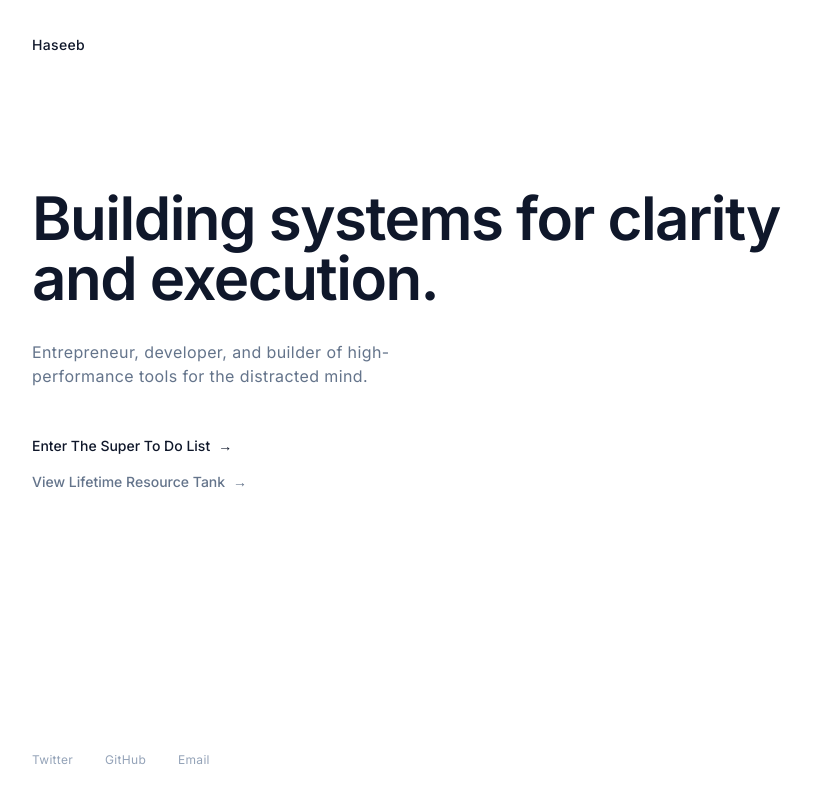
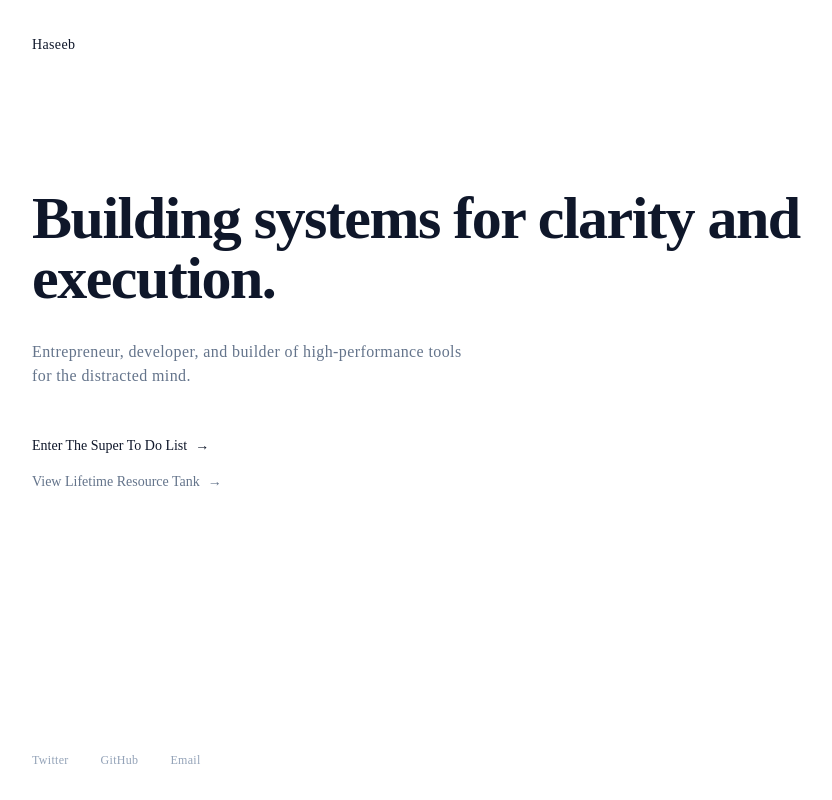
Before and after one commit to hsznzas/hsnsz, a Next.js app: page / in a window 1280 px wide. Shown: the whole page, without its empty margins (32-864 px from the left). Built offline with nearby package versions, Linux system fonts and the light colour scheme.

Commit message:
style: Change font to Times New Roman

```diff
--- a/app/layout.tsx
+++ b/app/layout.tsx
@@ -1,11 +1,5 @@
 import type { Metadata } from 'next'
-import { Inter } from 'next/font/google'
 import './globals.css'
-
-const inter = Inter({
-  subsets: ['latin'],
-  display: 'swap',
-})
 
 export const metadata: Metadata = {
   title: "The Super To Do List | ADHD-Optimized Hyper-Focus",
@@ -19,7 +13,7 @@ export default function RootLayout({
   children: React.ReactNode
 }) {
   return (
-    <html lang="en" className={inter.className} suppressHydrationWarning>
+    <html lang="en" className="font-serif" suppressHydrationWarning>
       <head>
         <script
           dangerouslySetInnerHTML={{
--- a/tailwind.config.ts
+++ b/tailwind.config.ts
@@ -10,7 +10,8 @@ const config: Config = {
   theme: {
     extend: {
       fontFamily: {
-        sans: ['Inter', 'system-ui', 'sans-serif'],
+        sans: ['"Times New Roman"', 'Times', 'Georgia', 'serif'],
+        serif: ['"Times New Roman"', 'Times', 'Georgia', 'serif'],
       },
     },
   },
```
